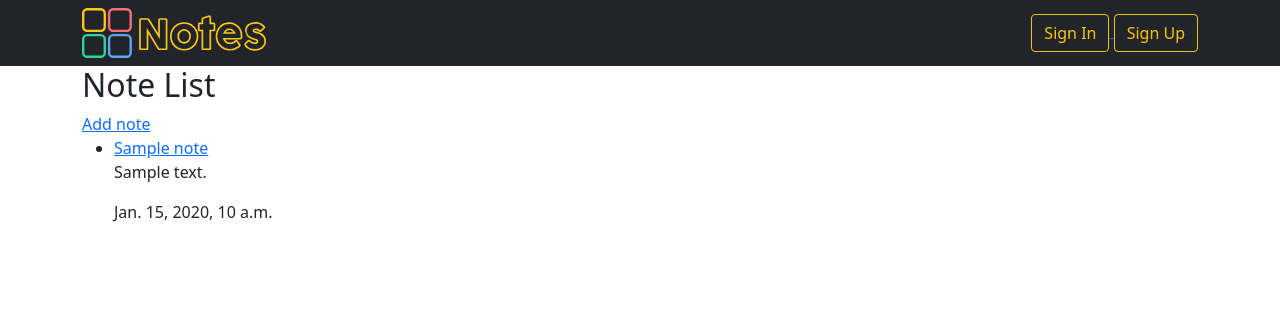
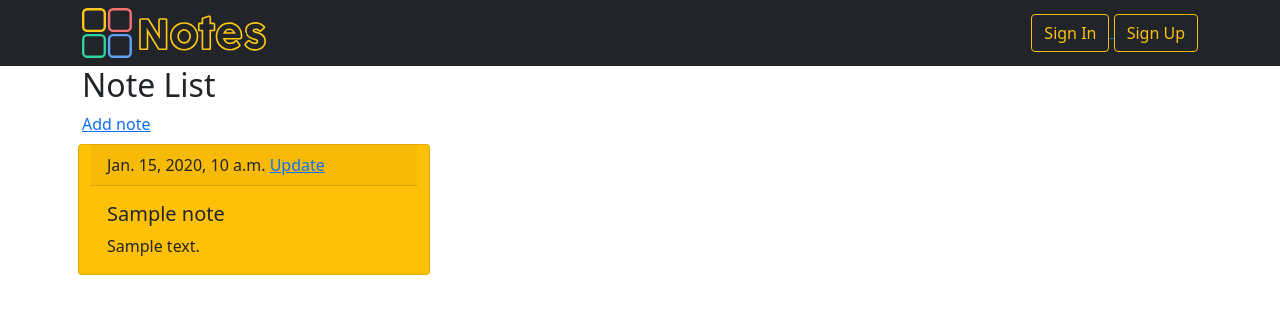
Before and after one commit to osamamhd/notes-app, a Django app: page /note/ in a window 1280 px wide. Shown: the top 326 px of the page. Run offline with Django 3.2, Linux system fonts and the light colour scheme; tables that the repository leaves empty hold one stand-in row (values such as "Sample post"); some libraries are stand-ins or nearby versions.

Commit message:
update styles.

```diff
--- a/notes_app/templates/note/note_list.html
+++ b/notes_app/templates/note/note_list.html
@@ -3,14 +3,20 @@
 {% block title %}Note List{% endblock title %}
 
 {% block content %}
+<div class="row ">
 <h2>Note List</h2>
-<a href="{% url 'note:new' %}"> Add note </a>
-
-<ul>
+<a href="{% url 'note:new' %}">Add note</a>
     {% for note in note_list %}
-    <li><a href="{% url 'note:detail' note.slug %}">{{ note.title }}</a></li>
-    <p>{{ note.content }}</p>
-    <p>{{ note.created }}</p>
+    <div class="card text-dark bg-warning col-xs-12 col-ms-6 col-md-4  m-2" style="max-width: 22rem;">
+        <div class="card-header">
+            {{note.updated}}
+            <a href="{% url 'note:update' note.slug %}">Update</a>
+        </div>
+        <div class="card-body">
+          <h5 class="card-title">{{note.title}}</h5>
+          <p class="card-text">{{note.content}}</p>
+        </div>
+      </div>
     {% endfor %}
-</ul>
+</div>
 {% endblock content %}
--- a/notes_app/templates/note/note_update.html
+++ b/notes_app/templates/note/note_update.html
@@ -4,7 +4,6 @@
 
 {% block content %}
 
-<h1>update Note</h1>
 <form action="" method="POST">
     {% csrf_token %}
     <fieldset>
```
Also changed, not shown: notes_app/templates/note/note_detail.html (+12 -4 lines).
